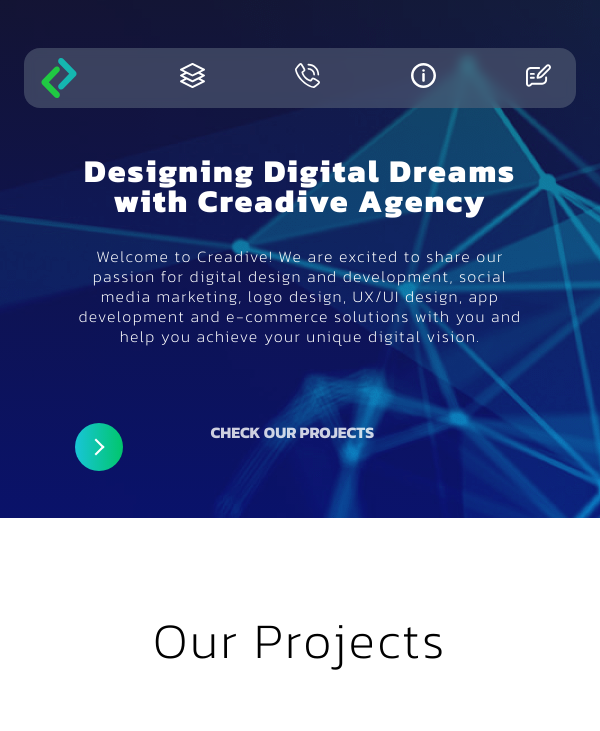
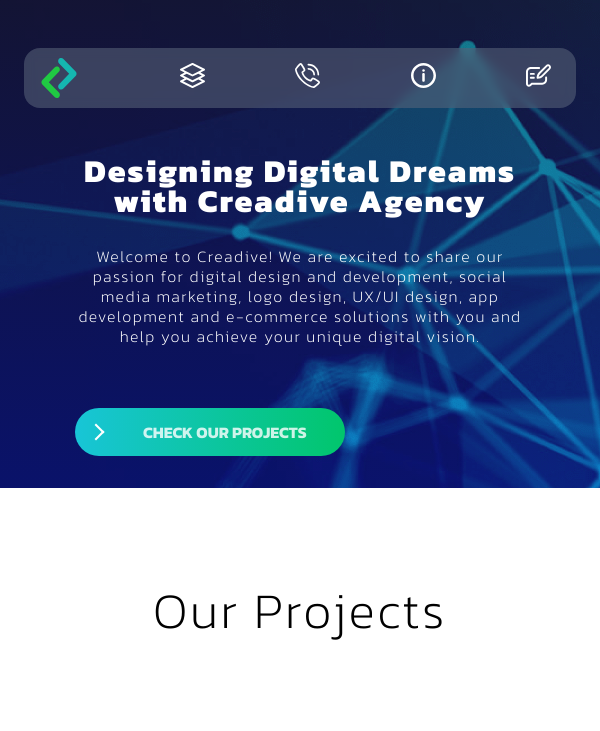
Before and after one commit to creadive/creadive-website, a Next.js app: page / in a window 600 px wide. Shown: the top 731 px of the page. Built offline with nearby package versions, Linux system fonts and the light colour scheme; no server answers.

Commit message:
check our project button fixed on mobile

```diff
--- a/components/TopContent/TopContent.module.css
+++ b/components/TopContent/TopContent.module.css
@@ -95,7 +95,7 @@
     -o-transform: translateX(6px);
 } */
 
-.top_wrapper a span:first-child {
+/* .top_wrapper a span:first-child {
     margin-right: 5px;
 }
 
@@ -118,7 +118,7 @@
     -moz-transition: .3s ease all;
     -ms-transition: .3s ease all;
     -o-transition: .3s ease all;
-}
+} */
 
 #scrollDown_animationWrapper {
     position: absolute;
@@ -237,15 +237,15 @@
 
     .top_wrapper a {
         margin: 2em auto;
-        width: 80%;
+        width: 100%;
     }
 }
 
 @media screen and (min-width: 600px) and (max-width: 1200px) {
     .top_wrapper a {
         margin: 2em auto;
-        width: 90%;
-        padding: 15px 0;
+        width: 60%;
+        /* padding: 15px 0; */
     }
 }
 
@@ -259,4 +259,14 @@
     #scrollDown_animationWrapper {
         display: none;
     }
+
+    .learn_more .circle {
+        background: none;
+    }
+
+    .learn_more {
+        background: linear-gradient(to right, #18C5D7, #01C66C);
+        border-radius: 25px;
+    }
+
 }
```
